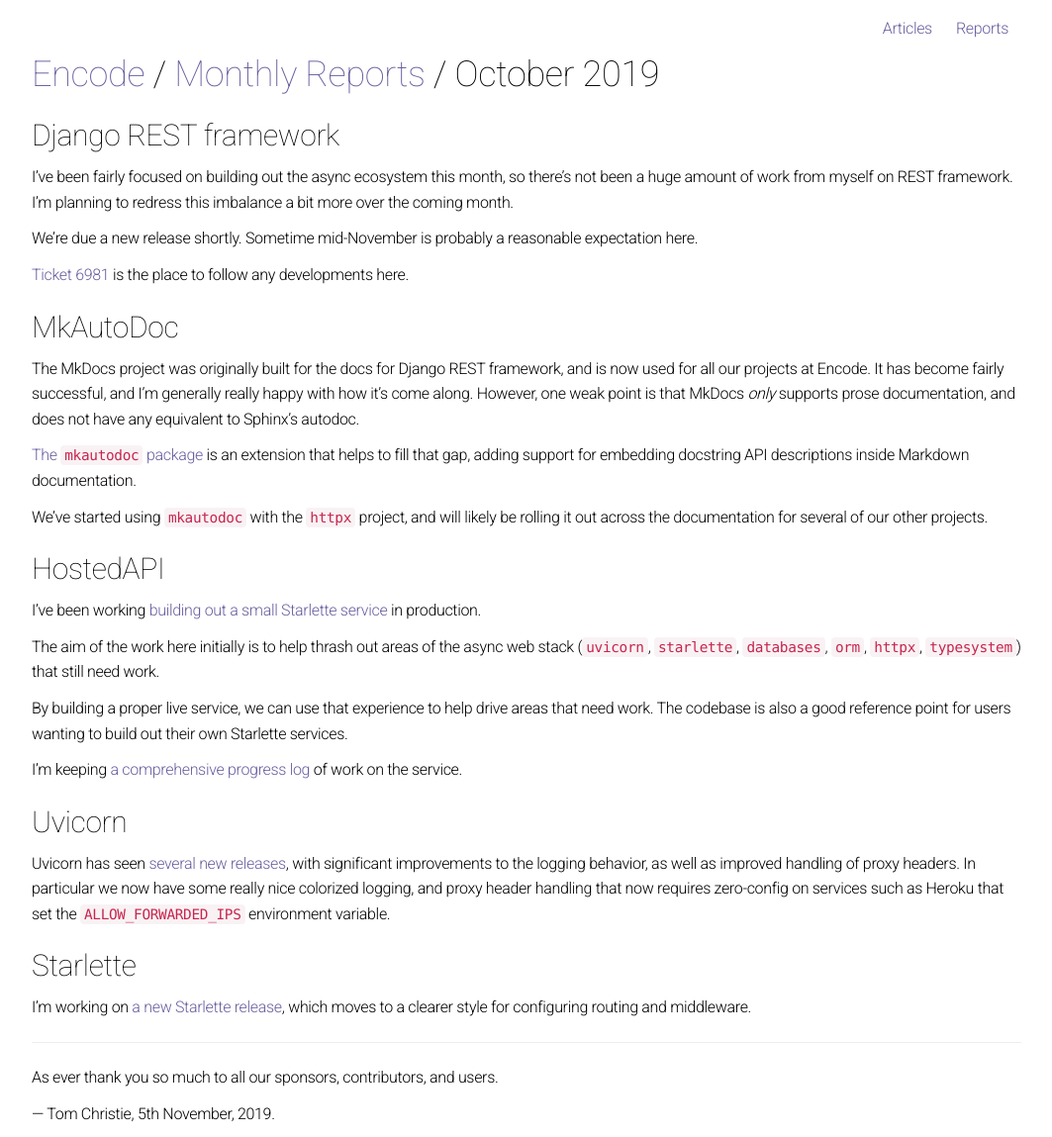
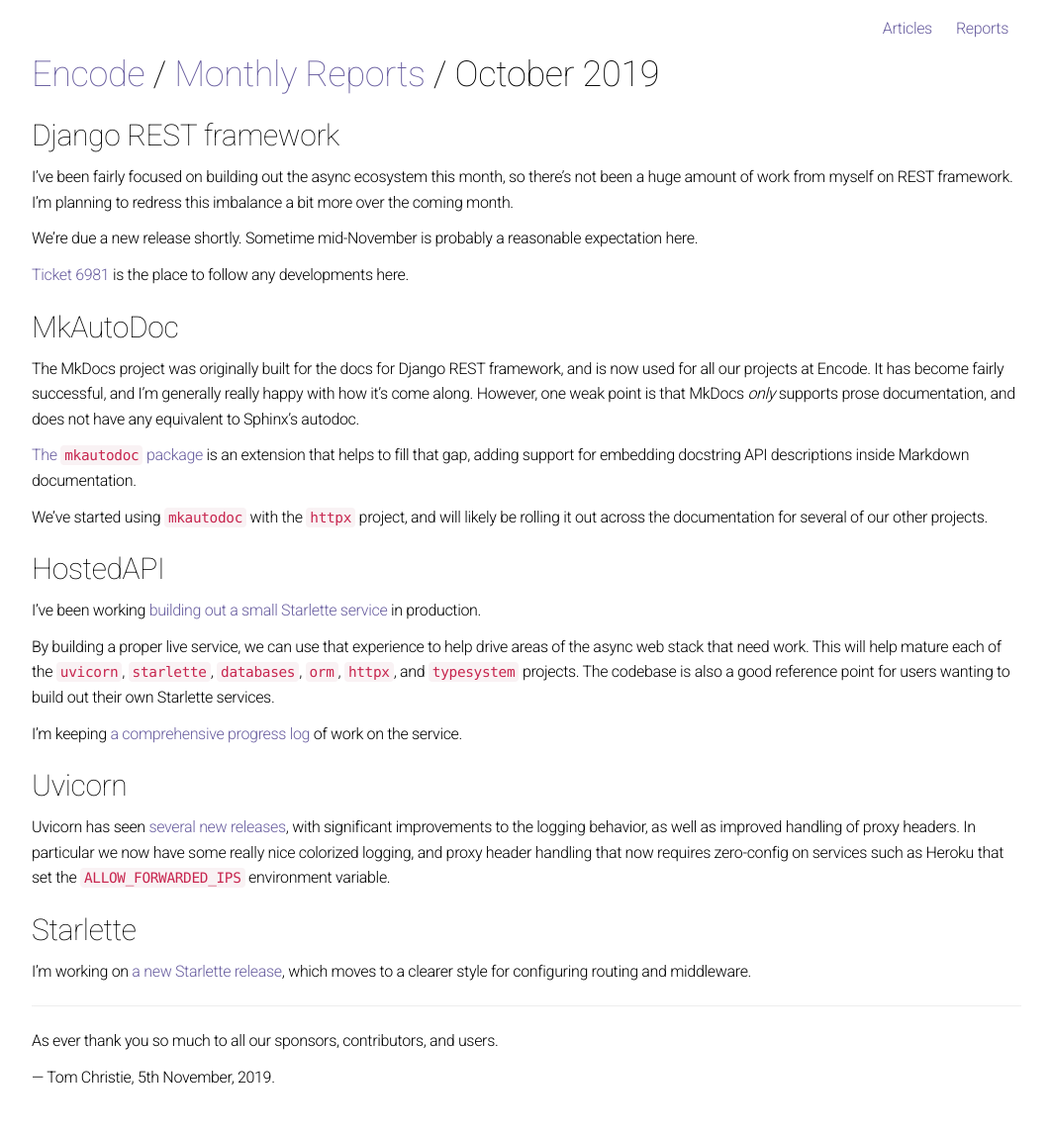
Before and after one commit to encode/encode.github.io, a Jekyll site: the page built from reports/october-2019.md, in a window 1280 px wide. Shown: the whole page at 99% size, without its empty margins (108-1171 px from the left). Built offline with Jekyll 4.4.1, drawn with Linux system fonts in a browser that asks for light colours; after the commit the page ends 1113 px from its top, so only the background shows below that.

Commit message:
Tweak October report

```diff
--- a/reports/october-2019.md
+++ b/reports/october-2019.md
@@ -34,13 +34,7 @@
 I've been working [building out a small Starlette service](https://github.com/encode/hostedapi)
 in production.
 
-The aim of the work here initially is to help thrash out areas of the async
-web stack (`uvicorn`, `starlette`, `databases`, `orm`, `httpx`, `typesystem`) that still
-need work.
-
-By building a proper live service, we can use that experience to help drive
-areas that need work. The codebase is also a good reference point for users
-wanting to build out their own Starlette services.
+By building a proper live service, we can use that experience to help drive areas of the async web stack that need work. This will help mature each of the `uvicorn`, `starlette`, `databases`, `orm`, `httpx`, and `typesystem` projects. The codebase is also a good reference point for users wanting to build out their own Starlette services.
 
 I'm keeping [a comprehensive progress log](https://github.com/encode/hostedapi/blob/master/PROGRESS.md) of work on the service.
 
```
